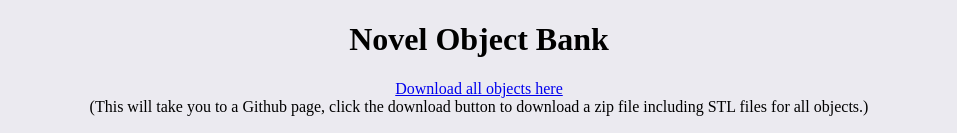
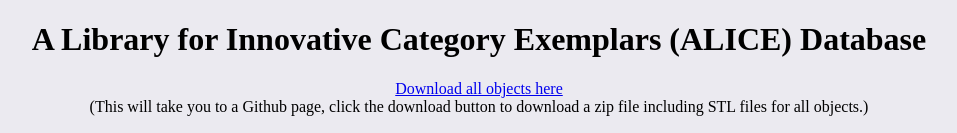
Before and after one commit to 4lic3X/4lic3X.github.io, a plain HTML site: page alice_stl/index.html in a window 1280 px wide. Shown: the top 133 px of the page, without its empty margins (161-1118 px from the left). Drawn offline with Linux system fonts and the light colour scheme.

Commit message:
update page title

```diff
--- a/alice_stl/index.html
+++ b/alice_stl/index.html
@@ -4,14 +4,14 @@
 <head>
     <meta charset="UTF-8">
     <meta name="viewport" content="width=device-width, initial-scale=1.0">
-    <title>Novel Object Bank</title>
+    <title>ALICE Database</title>
     <link rel="icon" type="image/png" href="public/favicon.png" sizes="32x32">
     <link rel="stylesheet" href="style.css">
     <script src="main.js" defer></script>
 </head>
 
 <body>
-    <h1>Novel Object Bank</h1>
+    <h1>A Library for Innovative Category Exemplars (ALICE) Database</h1>
     <a href="https://2ly.link/1vw34">Download all objects here</a> (This will take you to a Github page, click the
     download button to download a zip file including STL files for all objects.)
     <br>
```
Also changed, not shown: 1 other file.
